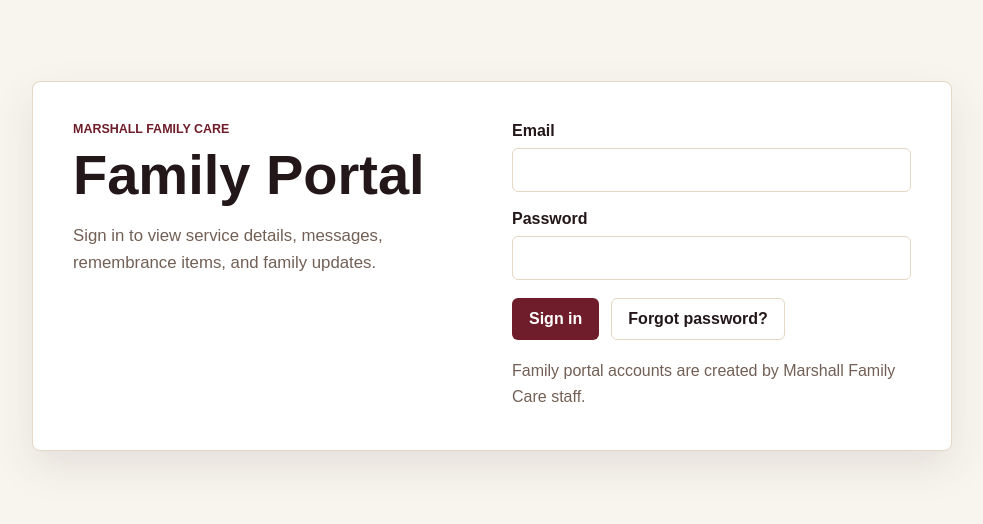
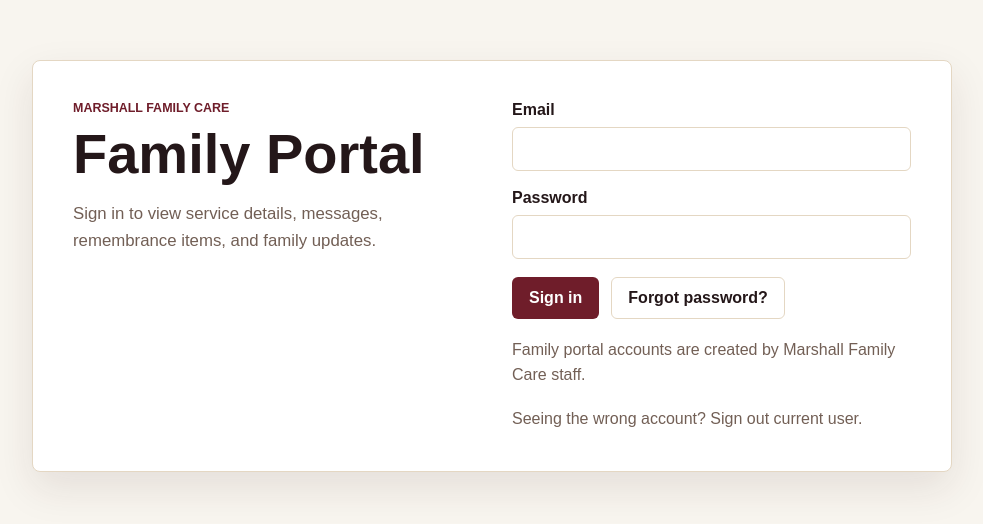
Before and after one commit to marshallfhnatchez225/Marshall-Family-Care, a Next.js app: page /login in a window 1280 px wide. Shown: the part 134-658 px from the top of the page, without its empty margins (148-1131 px from the left). Built offline with nearby package versions, Linux system fonts and the light colour scheme.

Commit message:
Add account switching link to login

```diff
--- a/components/auth/auth-form.tsx
+++ b/components/auth/auth-form.tsx
@@ -33,6 +33,9 @@ export function AuthForm({ message }: AuthFormProps) {
       <p className="helper-text">
         Family portal accounts are created by Marshall Family Care staff.
       </p>
+      <p className="helper-text">
+        Seeing the wrong account? <Link href="/auth/sign-out">Sign out current user</Link>.
+      </p>
     </form>
   );
 }
```
